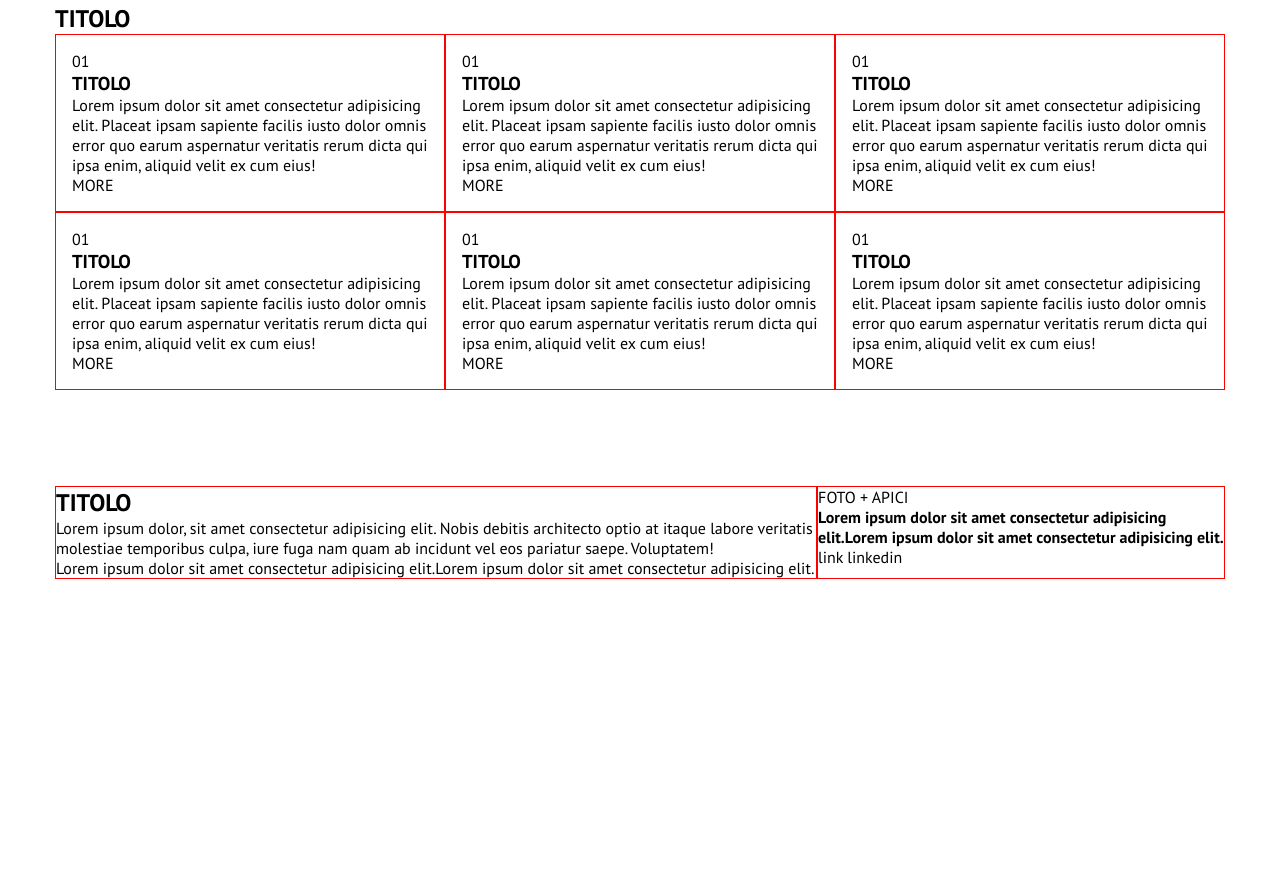
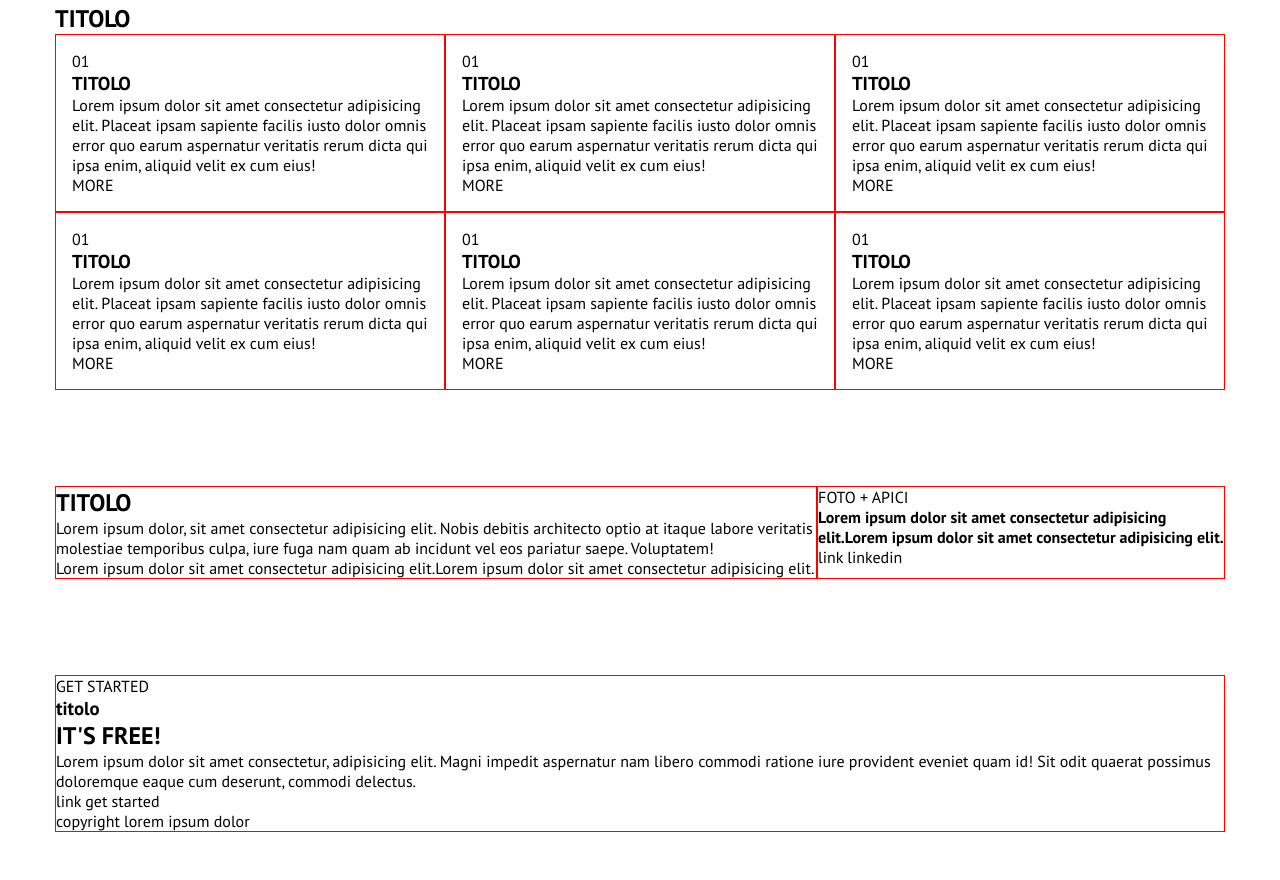
Before and after one commit to Giuseppe-Lo-Re/htmlcss-responsive-layout, a plain HTML site: page index.html in a window 1280 px wide. Shown: the part 1127-2007 px from the top of the page. Before the commit the page ends 1754 px from the top, so only its background shows below. Drawn offline with Linux system fonts and the light colour scheme.

Commit message:
section 6 layout

```diff
--- a/css/style.css
+++ b/css/style.css
@@ -100,6 +100,12 @@ section {
     border: 1px solid red
 }
 
+/* Get Started Section */
+
+.getstarted {
+    /* test */
+    border: 1px solid red
+}
 /* END MAIN */
 
 /********************** MEDIA QUERY **********************/
--- a/index.html
+++ b/index.html
@@ -370,6 +370,35 @@
         </section>
         <!-- End About Us Section -->
 
+        <!-- Get Started Section -->
+        <section class="mobile-padding">
+            <div class="container">
+                <div class="getstarted">
+
+                    <div>
+                        GET STARTED
+                    </div>
+
+                    <H3>
+                        titolo
+                    </H3>
+
+                    <h2>
+                        IT'S FREE!
+                    </h2>
+
+                    <div>
+                        Lorem ipsum dolor sit amet consectetur, adipisicing elit. Magni impedit aspernatur nam libero commodi ratione iure provident eveniet quam id! Sit odit quaerat possimus doloremque eaque cum deserunt, commodi delectus.
+                    </div>
+
+                    link get started
+
+                    <div>
+                        copyright lorem ipsum dolor
+                    </div>
+                </div>
+            </div>
+        </section>
 
     </main>
 </html>
```
